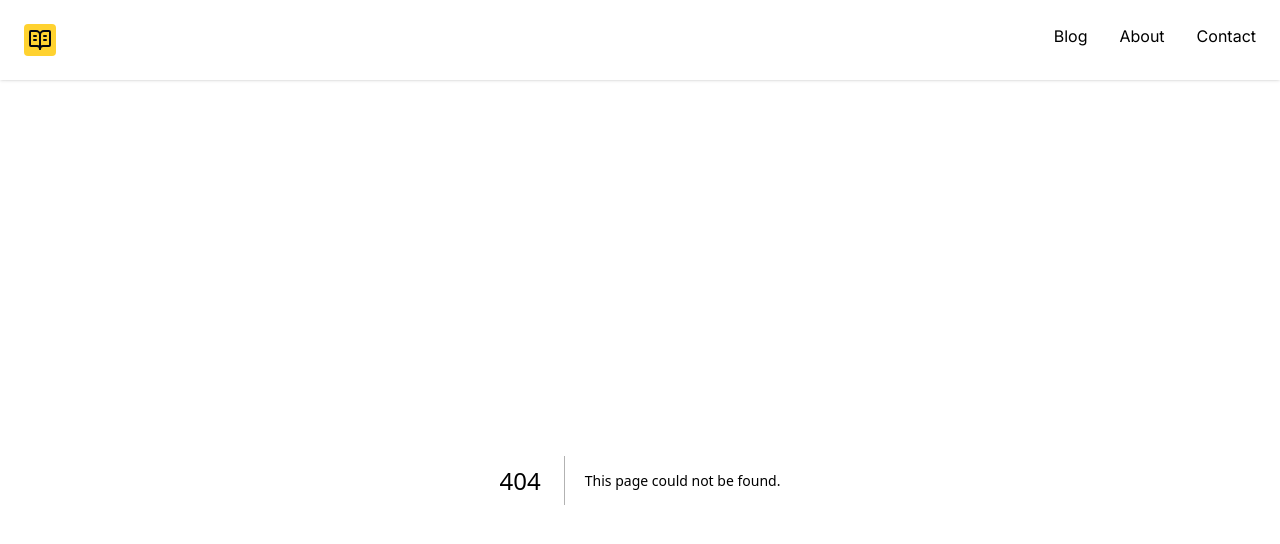
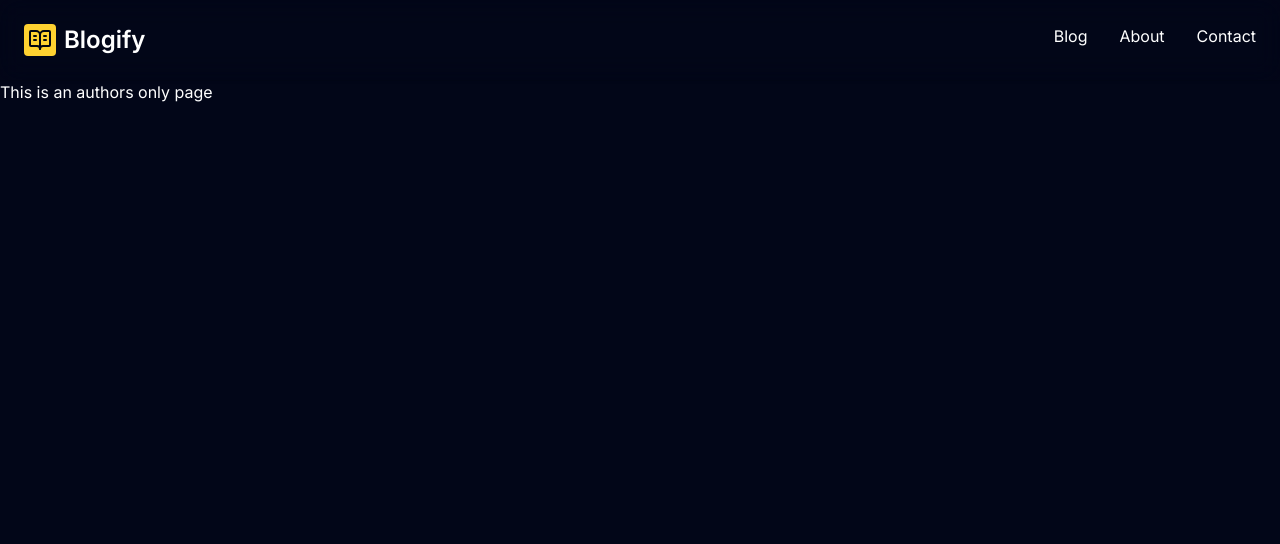
Before and after one commit to Oscar-Luntha/Blogify, a Next.js app: page /author in a window 1280 px wide. Before the commit this address had no page. Shown: the top 544 px of the page. Built offline with nearby package versions, Linux system fonts and the light colour scheme.

Commit message:
Create a route for authors only

```diff
--- /dev/null
+++ b/app/author/page.tsx
@@ -0,0 +1,7 @@
+export default function Page(){
+    return(
+        <div>
+            <h1>This is an authors only page</h1>
+        </div>
+    )
+}
```
